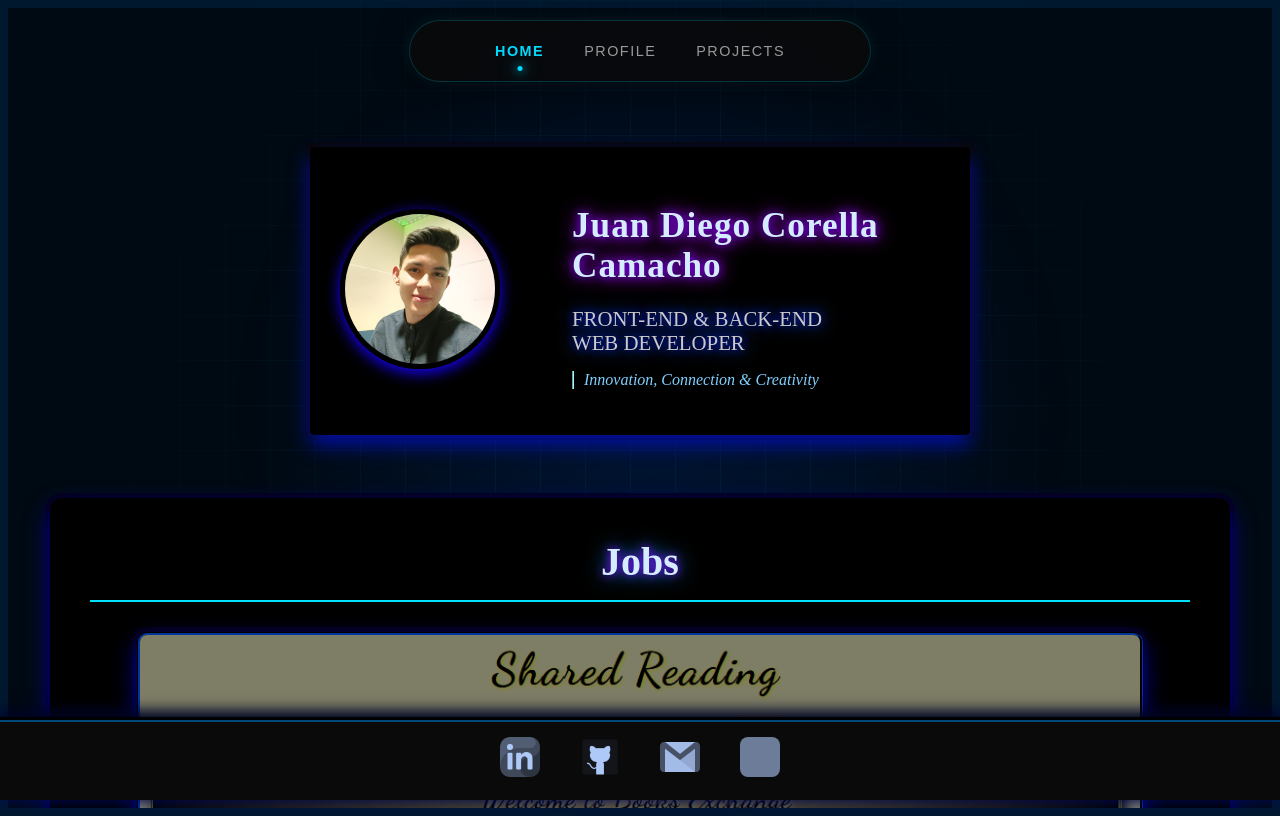
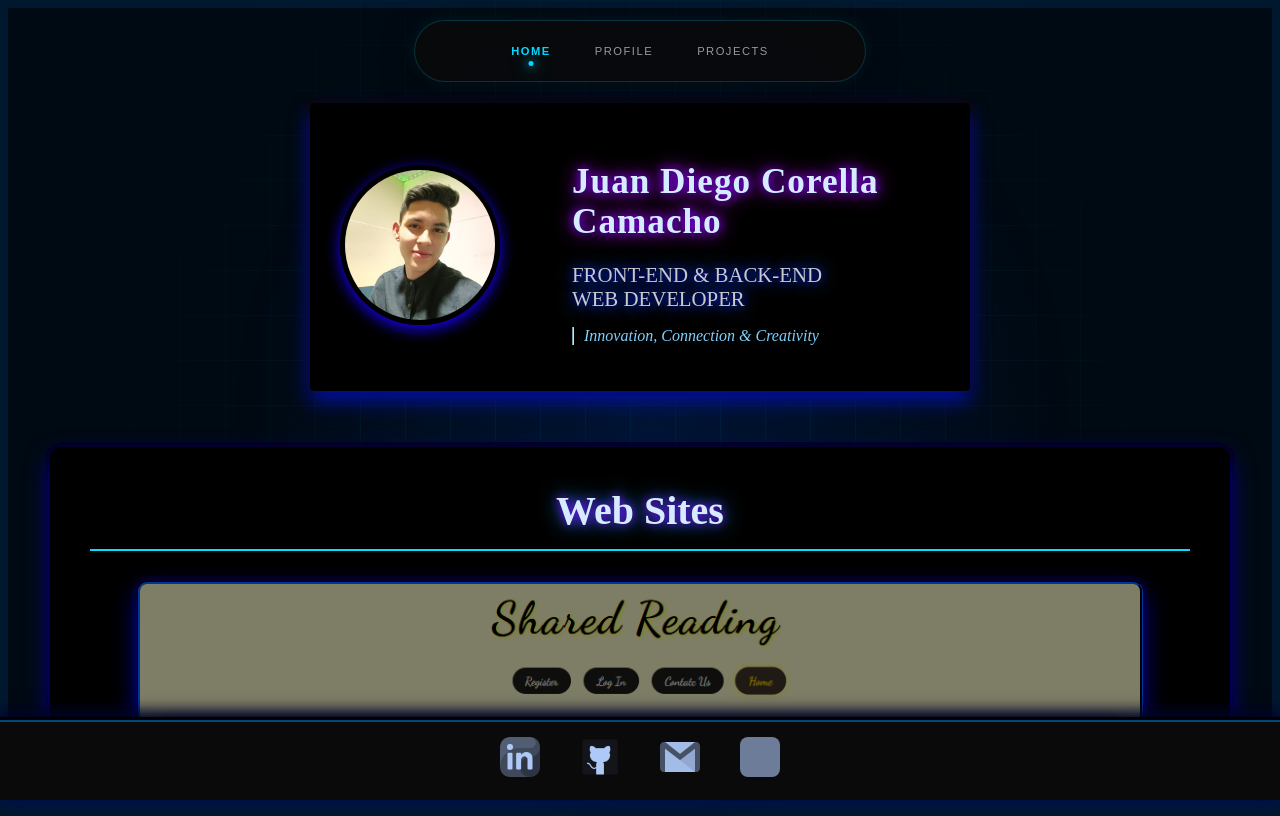
Before and after one commit to JuanDiegoCC02/Professional-Portfolio, a React (Vite) app: page / in a window 1280 px wide. Built offline with nearby package versions, Linux system fonts and the light colour scheme; grey boxes are pictures that could not be loaded.

Commit message:
Updating Portfolio newLogic & newStructure scroll between components

```diff
--- a/src/components/CarouselHomeProjects.jsx
+++ b/src/components/CarouselHomeProjects.jsx
@@ -54,10 +54,6 @@ function CarouselHomeProjects({onImageClick}) {
         tools:"VS Code, GitHub, Trello, Slack & Canva"},
   ];
 
-  const handleImageClick = () => {
-    // Navegamos a la ruta de proyectos pasando el índice actual
-    navigate('/projects', { state: { projectIndex: currentSlide } });
-  };
 
   // 2. Funciones para cambiar de slide
   const moveSlide = (step) => {
@@ -73,7 +69,7 @@ function CarouselHomeProjects({onImageClick}) {
   return (
     <div className="projects-container">
       <div className='containerTitleProjectsCr'>
-        <h2 className='titleProjectsCr'>Jobs</h2>
+        <h2 className='titleProjectsCr'>Web Sites</h2>
       </div>
 
       <div className="custom-carousel">
--- a/src/pages/Home.jsx
+++ b/src/pages/Home.jsx
@@ -55,22 +55,7 @@ const Home = () => {
     return () => observer.disconnect();
   }, []);
 
-  // autoScroll
-  useEffect(() => {
-    const interval = setInterval(() => {
-      setCurrentIndex((prev) => {
-        const nextIndex = (prev + 1) % sectionRefs.length;
-        // IMPORTANT -->No llamar a scrollToSection aquí directamente para evitar bucles de estado
-        sectionRefs[nextIndex].current?.scrollIntoView({
-          behavior: 'smooth',
-          block: 'start',
-        });
-        return nextIndex;
-      });
-    }, 35000);
 
-    return () => clearInterval(interval);
-  }, []);
 
   return (
     <>
--- a/src/styles/CardHomeProfile.css
+++ b/src/styles/CardHomeProfile.css
@@ -4,14 +4,14 @@
     max-width: 600px;
     margin: 5% auto;
     padding: 30px;
-    margin-top:11%;
+    margin-top: 95px;
     background-color: #000000;
     color: #ecf0f1;
     border-radius: 1%;
 
     /* border shadow p */
     box-shadow: 0 10px 20px rgb(0, 16, 165),
-       /* border shadow color s*/
+       /* border shadow color second*/
        0 0 0 5px rgb(7, 7, 7);
 
     display: flex;
--- a/src/styles/CardProfileMyInfo.css
+++ b/src/styles/CardProfileMyInfo.css
@@ -15,6 +15,8 @@
     max-width: 900px;
     margin: 50px auto;
     padding: 40px;
+    margin-bottom: 120px;
+
 
     background-color: #000000;
     color: #ecf0f1;
--- a/src/styles/CarouselHomeProjects.css
+++ b/src/styles/CarouselHomeProjects.css
@@ -3,6 +3,8 @@
     max-width: 1100px;
     margin: 50px auto;
     padding: 40px;
+    margin-top: -7px;
+    margin-bottom: 120px;
     background-color: #000000;
     color: #ecf0f1;
     border-radius: 12px;
--- a/src/styles/HomePage.css
+++ b/src/styles/HomePage.css
@@ -1,5 +1,5 @@
 .portfolio-container {
-    height: 100vh;
+    height: 95vh;
     width: 100%;
     overflow-y: scroll;
     scroll-snap-type: y mandatory;
--- a/src/styles/NavPortfolio.css
+++ b/src/styles/NavPortfolio.css
@@ -22,7 +22,7 @@
     display: flex;
     align-items: center;
     justify-content: center;
-    padding: 0 30px;
+    padding: 0 25px;
 }
 
 /* --- Lista de Enlaces --- */
@@ -48,12 +48,12 @@
     cursor: pointer;
     font-family: 'Poppins', sans-serif; /* O tu fuente preferida */
     color: #999999;
-    font-size: 0.9rem;
+    font-size: 0.7rem;
     font-weight: 500;
     text-transform: uppercase;
     letter-spacing: 1.5px;
     position: relative;
-    padding: 10px 5px;
+    padding: 7px 7px;
     transition: all 0.3s ease;
 }
 
```
